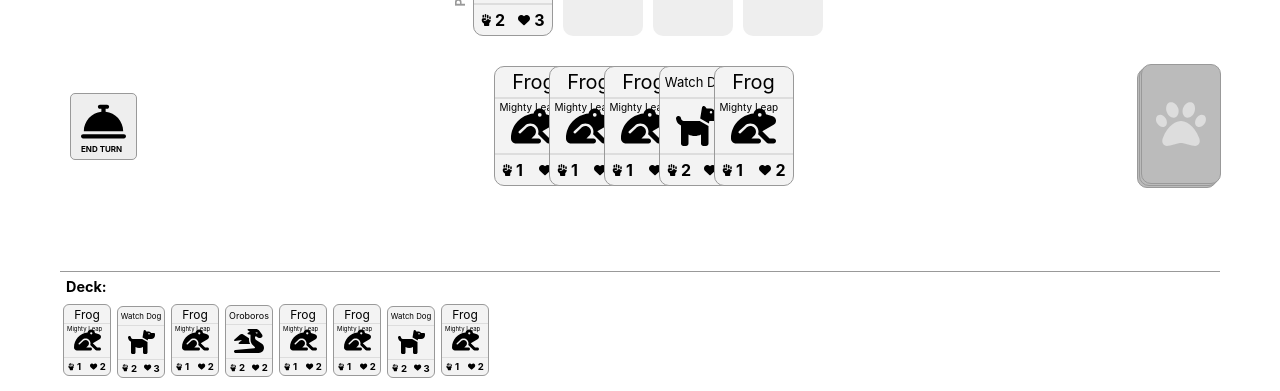
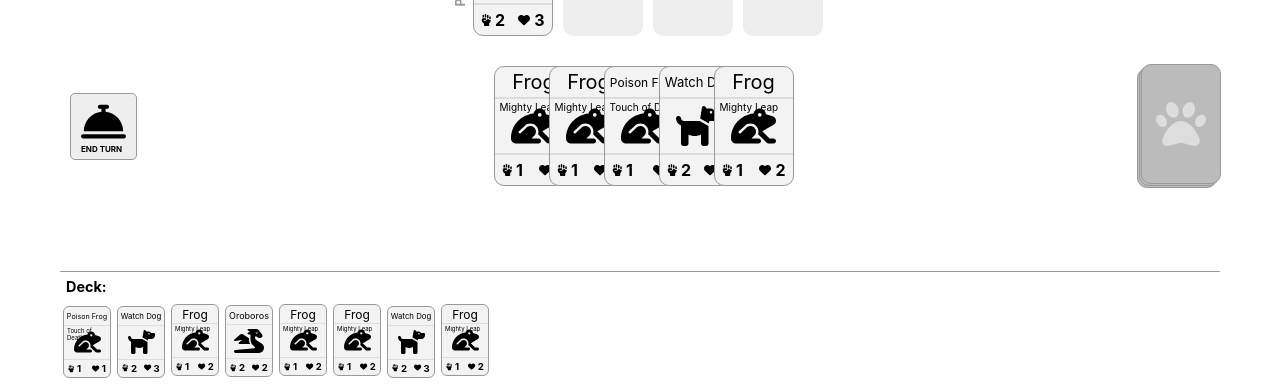
Before and after one commit to allofthenorthwood/card-game, a Next.js app: page / in a window 1280 px wide. Shown: the part 523-914 px from the top of the page. Built offline with nearby package versions, Linux system fonts and the light colour scheme.

Commit message:
Add Sigil Touch of Death

```diff
--- a/src/cardLibrary.tsx
+++ b/src/cardLibrary.tsx
@@ -13,7 +13,7 @@ import {
 } from "@fortawesome/free-solid-svg-icons";
 import _ from "lodash";
 
-type Sigil = "Airborne" | "Mighty Leap";
+type Sigil = "Airborne" | "Mighty Leap" | "Touch of Death";
 
 export const hasSigil = (card: PlayableCardType, sigil: Sigil): boolean => {
   return card.card.sigils.includes(sigil);
@@ -42,7 +42,7 @@ export const makePlayableCard = (card: CardType): PlayableCardType => {
   };
 };
 
-type CardId = "frog" | "dog" | "dragon" | "crow";
+type CardId = "frog" | "dog" | "dragon" | "crow" | "poisonFrog";
 
 export const makePlaybleCardFromId = (id: CardId) => {
   return makePlayableCard(cardLibrary[id]);
@@ -77,6 +77,13 @@ const cardLibrary: { [id in CardId]: CardType } = {
     icon: faCrow,
     sigils: ["Airborne"],
   },
+  poisonFrog: {
+    name: "Poison Frog",
+    attack: 1,
+    health: 1,
+    icon: faFrog,
+    sigils: ["Touch of Death"],
+  },
 };
 
 export default cardLibrary;
--- a/src/components/Game.tsx
+++ b/src/components/Game.tsx
@@ -45,7 +45,7 @@ type GameStateType = {
 
 // TODO: make deck for real
 const deck: Array<PlayableCardType> = [
-  makeCard("frog"),
+  makeCard("poisonFrog"),
   makeCard("dog"),
   makeCard("frog"),
   makeCard("dragon"),
@@ -186,6 +186,12 @@ const gameStateReducer = (
         const leap = victimCard && hasSigil(victimCard, "Mighty Leap");
         // flying cards attack opponent directly, but leap cards block flying
         if (victimCard && (!flying || leap)) {
+          if (hasSigil(attackerCard, "Touch of Death")) {
+            victimCard.card.health = 0;
+          } else {
+            victimCard.card.health -= attackerCard.card.attack;
+          }
+
           if (victimCard.card.health <= 0) {
             // Remove victim cards with zero health
             victimCards[idx] = null;
```
